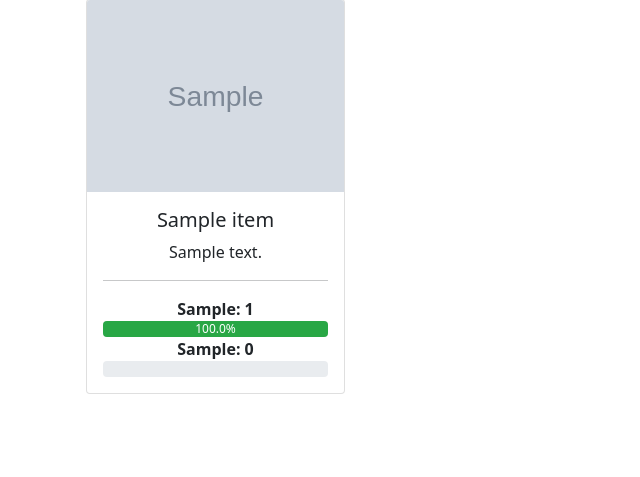
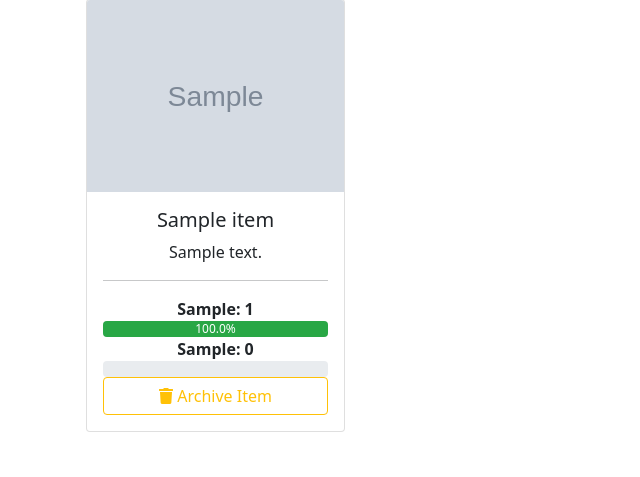
Before and after one commit to mattburlage/thedeciderapp, a Django app: page /campaign/000/votes in a window 1280 px wide. Shown: the part 161-638 px from the top of the page, without its empty margins (0-640 px from the left). Run offline with Django 3.2, Linux system fonts and the light colour scheme; a user stored in the database is signed in; tables that the repository leaves empty hold one stand-in row (values such as "Sample post"); grey boxes marked "Sample" are stand-in pictures; some libraries are stand-ins or nearby versions.

Commit message:
add archive to view_votes

```diff
--- a/decider/urls.py
+++ b/decider/urls.py
@@ -11,5 +11,8 @@ urlpatterns = [
     path('vote/<int:item_id>/<slug:vote_val>', views.vote, name='vote'),
     path('add/<int:camp_id>', views.add_item, name='add'),
     path('clear/<int:item_id>', views.clear_vote, name='clear_vote'),
+
     path('delete/<int:item_id>', views.delete_item, name='delete_item'),
+
+    path('delete/<int:item_id>/vc', views.delete_item_vc, name='delete_item_vc'),
 ]
--- a/decider/views.py
+++ b/decider/views.py
@@ -118,12 +118,18 @@ def clear_vote(request, item_id):
     return redirect('campaign', campaign_code=item.campaign.code)
 
 
-def delete_item(request, item_id):
+def delete_item(request, item_id, vc=False):
     item = get_item(item_id, archived=True)
     code = item.campaign.code
 
     if item.campaign.owner == request.user:
         item.archived = not item.archived
         item.save()
+    if vc:
+        return redirect('view_votes', campaign_code=code)
+    else:
+        return redirect('campaign', campaign_code=code)
 
-    return redirect('campaign', campaign_code=code)
+
+def delete_item_vc(request, item_id):
+    return delete_item(request, item_id, vc=True)
--- a/templates/viewvotes.html
+++ b/templates/viewvotes.html
@@ -73,15 +73,15 @@
                                     {{ item|get_vote_percent:False }}%
                                 </div>
                             </div>
-                            {#                            {% if item.archived %}#}
-                            {#                                <a href="{% url 'delete_item' item_id=item.id %}" class="btn btn-block btn-outline-warning">#}
-                            {#                                    <i class="fas fa-trash"></i> Un-Archive Item#}
-                            {#                                </a>#}
-                            {#                            {% else %}#}
-                            {#                                <a href="{% url 'delete_item' item_id=item.id %}" class="btn btn-block btn-outline-warning">#}
-                            {#                                    <i class="fas fa-trash"></i> Archive Item#}
-                            {#                                </a>#}
-                            {#                            {% endif %}#}
+                            {% if item.archived %}
+                                <a href="{% url 'delete_item_vc' item_id=item.id %}" class="btn btn-block btn-outline-warning">
+                                    <i class="fas fa-trash"></i> Un-Archive Item
+                                </a>
+                            {% else %}
+                                <a href="{% url 'delete_item_vc' item_id=item.id %}" class="btn btn-block btn-outline-warning">
+                                    <i class="fas fa-trash"></i> Archive Item
+                                </a>
+                            {% endif %}
                         </div>
                     </div>
                 </div>
```
